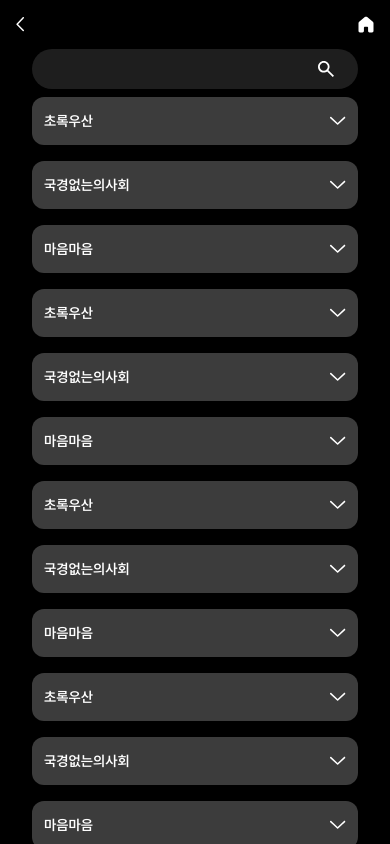
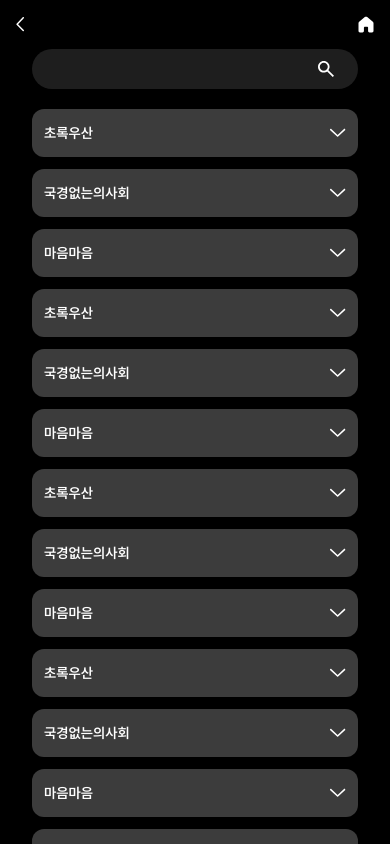
Before and after one commit to Chaemin-L/plantify-client, a Next.js app: page /funding/organization in a window 390 px wide. Built offline with nearby package versions, Linux system fonts and the light colour scheme.

Commit message:
fix: 기부사 검색 페이지 내 gap 수정

```diff
--- a/src/app/funding/organization/page.tsx
+++ b/src/app/funding/organization/page.tsx
@@ -40,9 +40,9 @@
   };
 
   return (
-    <div className="px-4 flex flex-col gap-2 md:gap-5">
+    <div className="px-4 flex flex-col gap-5">
       <SearchBar onSubmit={onSubmit} />
-      <ul className="flex flex-col gap-4">
+      <ul className="flex flex-col gap-3">
         {listData.map((org) => (
           <li key={org.id} id={`org_${org.id}`}>
             <OrganizationItem {...org} />
```
